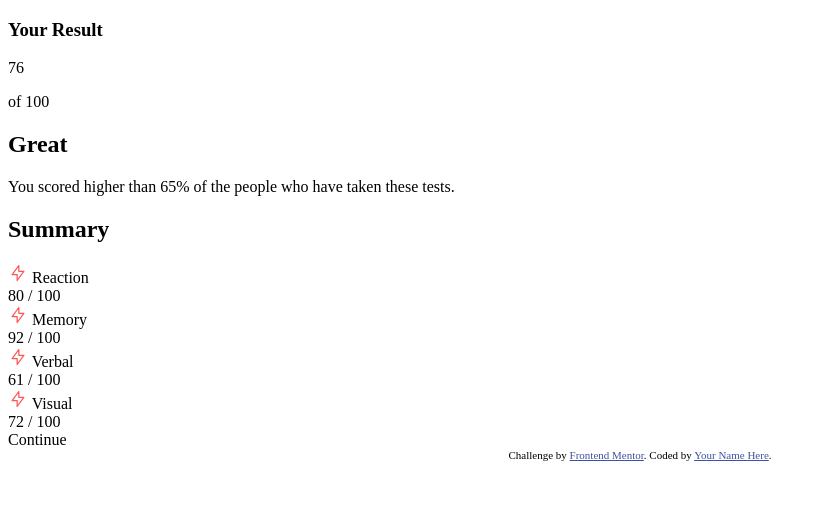
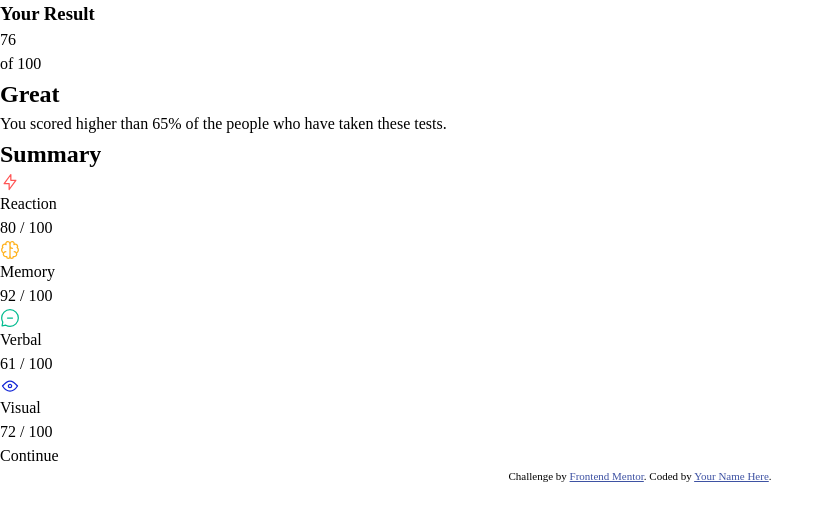
Before and after one commit to rclardy/FrontendMentor, a plain HTML site: page results-summary-component-main/index.html in a window 1280 px wide. Shown: the whole page, without its empty margins (0-832 px from the left). Drawn offline with Linux system fonts and the light colour scheme.

Commit message:
added css

```diff
--- a/results-summary-component-main/index.html
+++ b/results-summary-component-main/index.html
@@ -11,6 +11,7 @@
       sizes="32x32"
       href="./assets/images/favicon-32x32.png"
     />
+    <link rel="stylesheet" href="style.css" />
 
     <title>Frontend Mentor | Results summary component</title>
 
@@ -54,7 +55,7 @@
           </div>
           <div class="memory">
             <div class="frist">
-              <img src="./assets/images/icon-reaction.svg" alt="" />
+              <img src="./assets/images/icon-memory.svg" alt="" />
               <span>Memory</span>
             </div>
             <div class="second">
@@ -63,7 +64,7 @@
           </div>
           <div class="verbal">
             <div class="frist">
-              <img src="./assets/images/icon-reaction.svg" alt="" />
+              <img src="./assets/images/icon-verbal.svg" alt="" />
               <span>Verbal</span>
             </div>
             <div class="second">
@@ -72,7 +73,7 @@
           </div>
           <div class="visual">
             <div class="frist">
-              <img src="./assets/images/icon-reaction.svg" alt="" />
+              <img src="./assets/images/icon-visual.svg" alt="" />
               <span>Visual</span>
             </div>
             <div class="second">
--- /dev/null
+++ b/results-summary-component-main/style.css
@@ -0,0 +1,76 @@
+/* Andy Bell CSS Reset */
+
+/* Box sizing rules */
+*,
+*::before,
+*::after {
+  box-sizing: border-box;
+}
+
+/* Remove default margin */
+body,
+h1,
+h2,
+h3,
+h4,
+p,
+figure,
+blockquote,
+dl,
+dd {
+  margin: 0;
+}
+
+/* Remove list styles on ul, ol elements with a list role, which suggests default styling will be removed */
+ul[role='list'],
+ol[role='list'] {
+  list-style: none;
+}
+
+/* Set core root defaults */
+html:focus-within {
+  scroll-behavior: smooth;
+}
+
+/* Set core body defaults */
+body {
+  min-height: 100vh;
+  text-rendering: optimizeSpeed;
+  line-height: 1.5;
+}
+
+/* A elements that don't have a class get default styles */
+a:not([class]) {
+  text-decoration-skip-ink: auto;
+}
+
+/* Make images easier to work with */
+img,
+picture {
+  max-width: 100%;
+  display: block;
+}
+
+/* Inherit fonts for inputs and buttons */
+input,
+button,
+textarea,
+select {
+  font: inherit;
+}
+
+/* Remove all animations, transitions and smooth scroll for people that prefer not to see them */
+@media (prefers-reduced-motion: reduce) {
+  html:focus-within {
+    scroll-behavior: auto;
+  }
+
+  *,
+  *::before,
+  *::after {
+    animation-duration: 0.01ms !important;
+    animation-iteration-count: 1 !important;
+    transition-duration: 0.01ms !important;
+    scroll-behavior: auto !important;
+  }
+}
```
